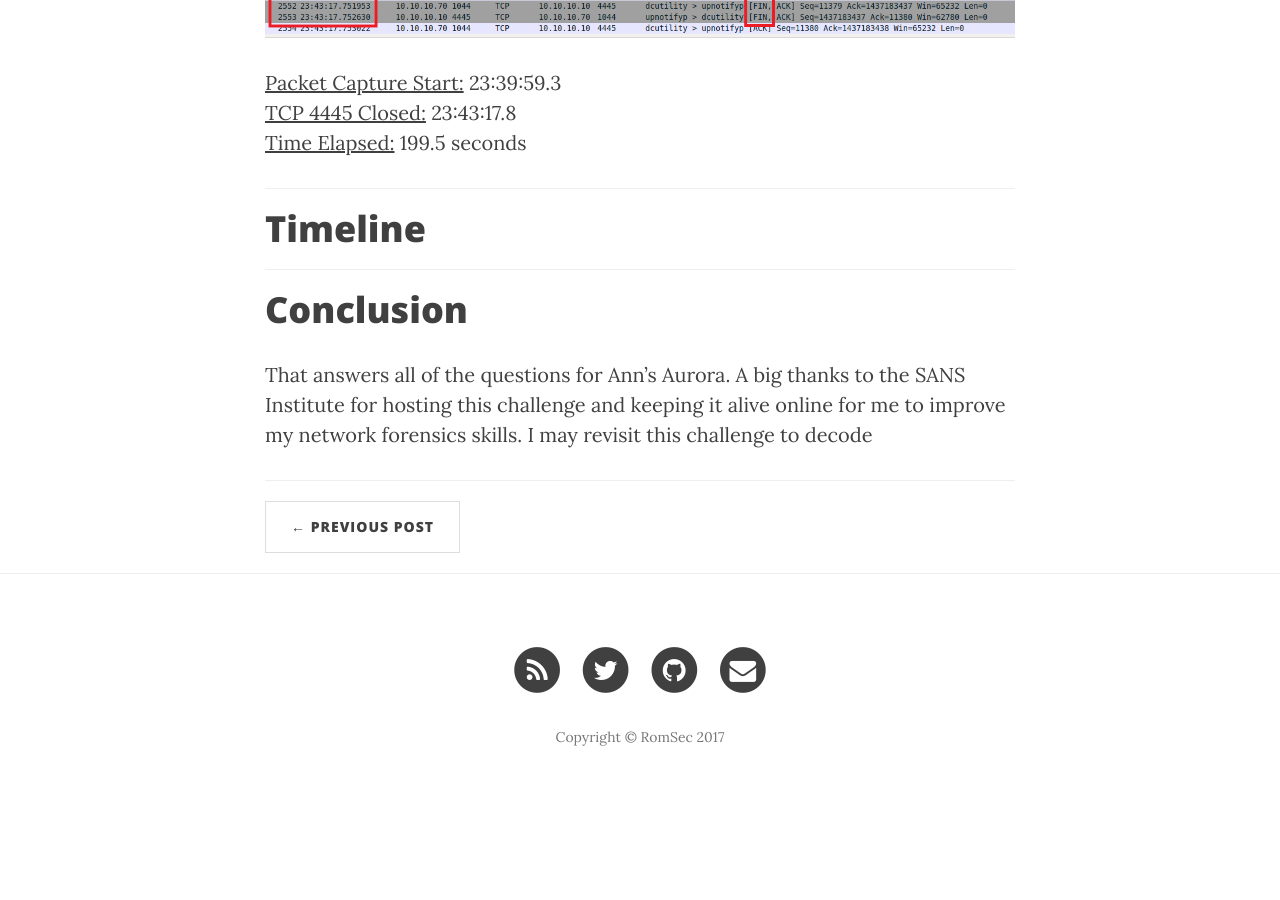
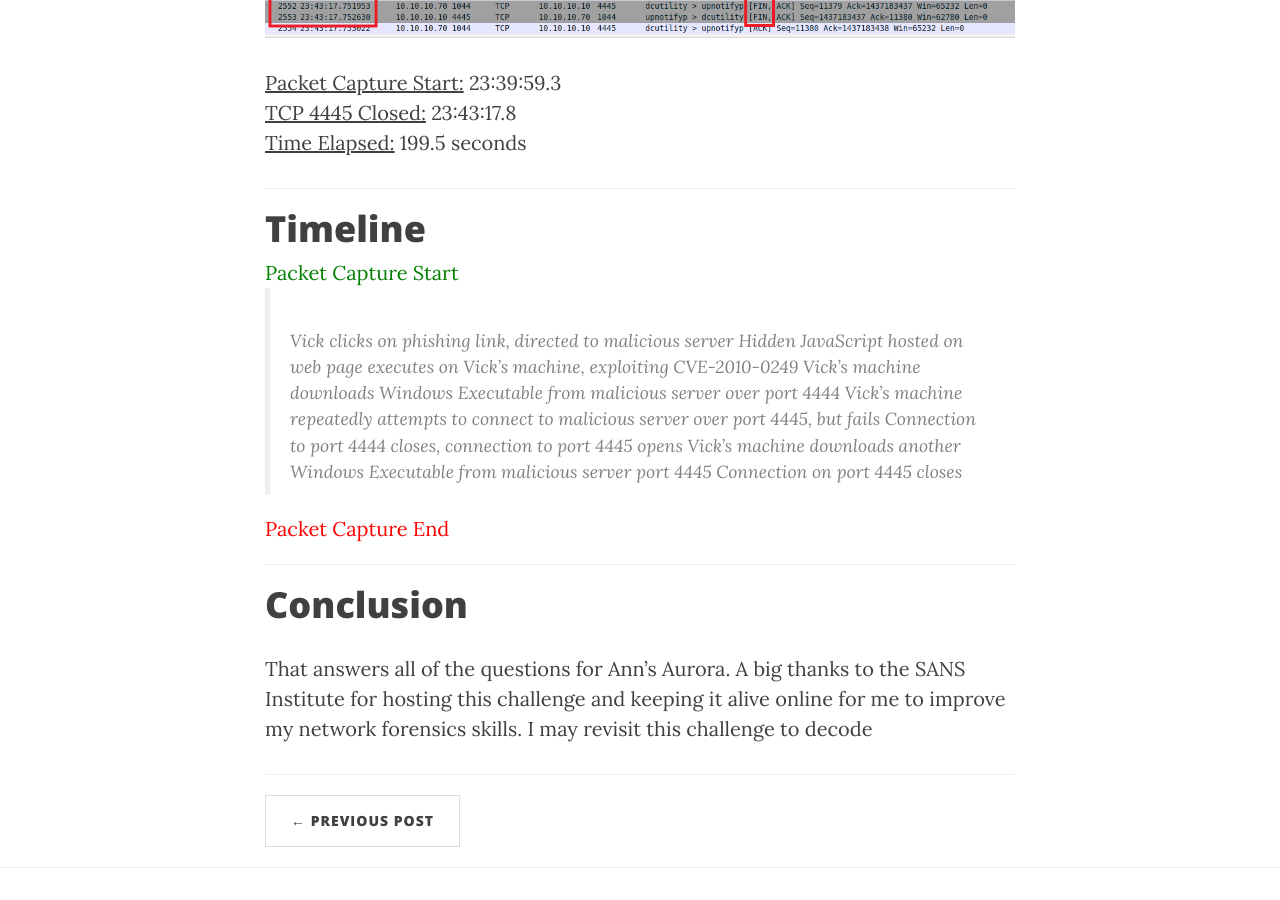
Before and after one commit to RomSec/RomSec.github.io, a Jekyll site: the page built from _posts/2017-06-23-Anna.markdown, in a window 1280 px wide and 900 px high, scrolled down 10473 px. Built offline with Jekyll 4.4.1, drawn with Linux system fonts in a browser that asks for light colours; nearby versions of some CDN libraries; before the commit the page ends 11286 px from its top, so only the background shows below that.

Commit message:
Update 2017-06-23-Anna.markdown

```diff
--- a/_posts/2017-06-23-Anna.markdown
+++ b/_posts/2017-06-23-Anna.markdown
@@ -154,7 +154,15 @@ Simply enough, I went to the end of the TCP stream ("tcp.stream eq 41") and note
 
 <hr>
 <h1>Timeline</h1>
-
+<font color="green"> Packet Capture Start</font>
+> Vick clicks on phishing link, directed to malicious server
+> Hidden JavaScript hosted on web page executes on Vick's machine, exploiting CVE-2010-0249
+> Vick's machine downloads Windows Executable from malicious server over port 4444
+> Vick's machine repeatedly attempts to connect to malicious server over port 4445, but fails
+> Connection to port 4444 closes, connection to port 4445 opens
+> Vick's machine downloads another Windows Executable from malicious server port 4445
+> Connection on port 4445 closes
+<font color="red"> Packet Capture End</font>
 
 
 <hr>
```
